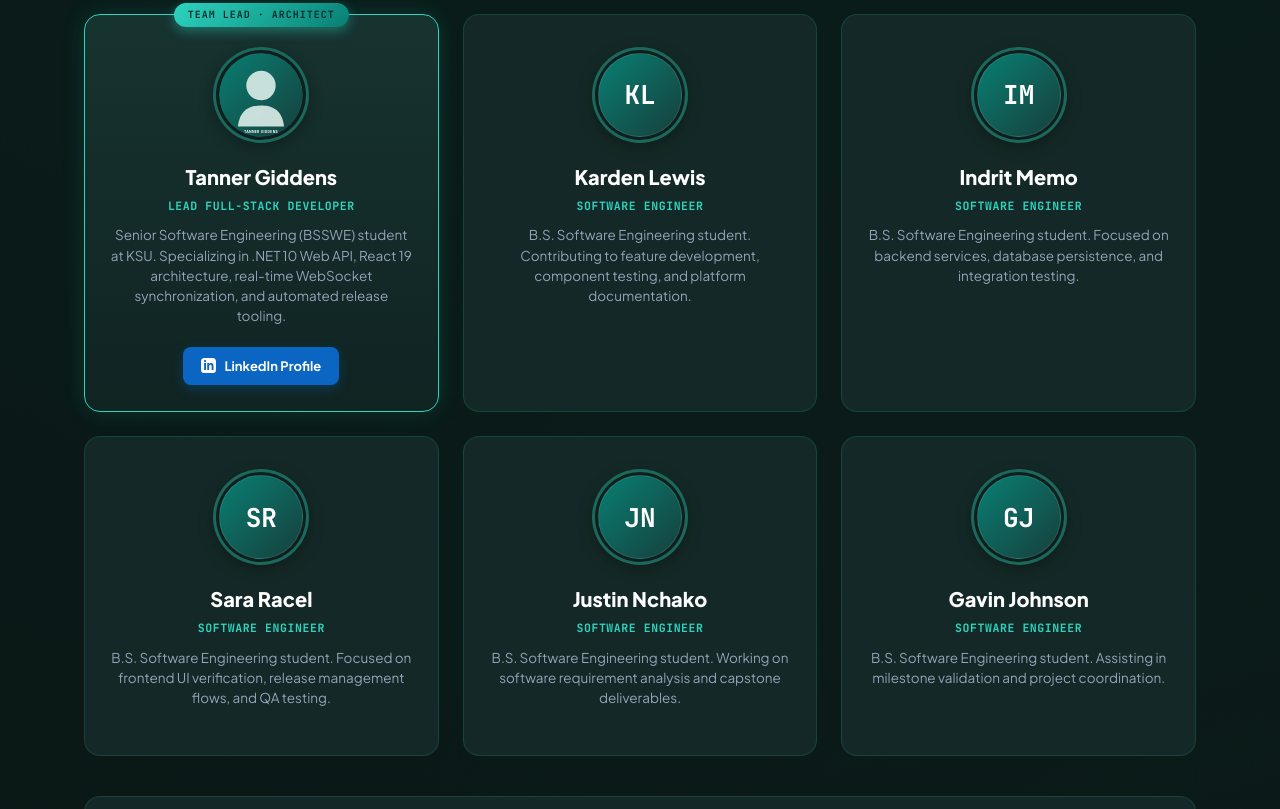
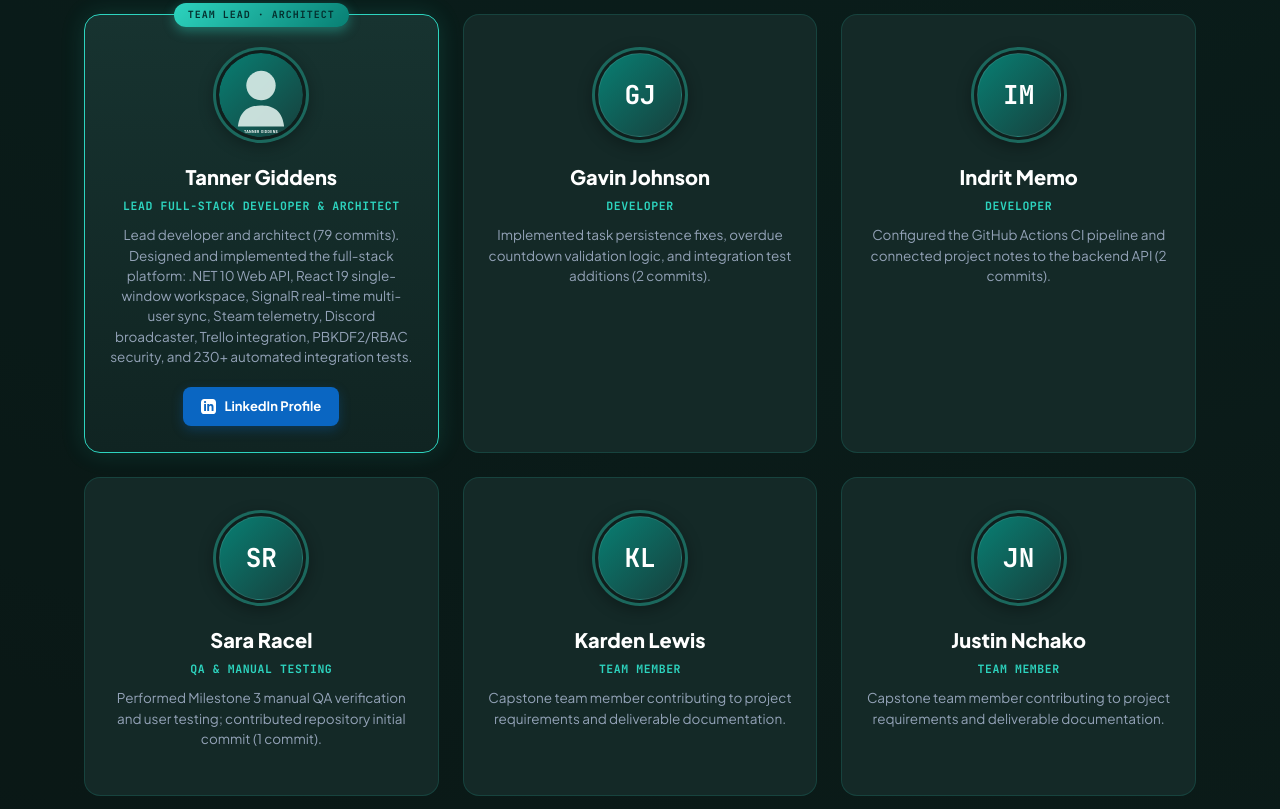
Before and after one commit to tannergiddens/mudhen-cday, a plain HTML site: page index.html in a window 1280 px wide. Shown: the part 1023-1832 px from the top of the page. Drawn offline with Linux system fonts and the light colour scheme.

Commit message:
refactor(team): attribute contributions strictly according to signed git commits and testing

```diff
--- a/index.html
+++ b/index.html
@@ -730,9 +730,9 @@
             <img src="assets/tanner.jpg" onerror="this.onerror=null; this.src='assets/tanner-placeholder.svg';" alt="Tanner Giddens" class="avatar-img">
           </div>
           <h3 class="member-name">Tanner Giddens</h3>
-          <div class="member-role">Lead Full-Stack Developer</div>
+          <div class="member-role">Lead Full-Stack Developer & Architect</div>
           <p class="member-desc">
-            Senior Software Engineering (BSSWE) student at KSU. Specializing in .NET 10 Web API, React 19 architecture, real-time WebSocket synchronization, and automated release tooling.
+            Lead developer and architect (79 commits). Designed and implemented the full-stack platform: .NET 10 Web API, React 19 single-window workspace, SignalR real-time multi-user sync, Steam telemetry, Discord broadcaster, Trello integration, PBKDF2/RBAC security, and 230+ automated integration tests.
           </p>
           <a href="https://www.linkedin.com/in/tanner-giddens-1ab155346/" target="_blank" rel="noopener noreferrer" class="btn-member-linkedin">
             <svg width="15" height="15" viewBox="0 0 24 24" fill="currentColor">
@@ -742,14 +742,14 @@
           </a>
         </div>
 
-        <!-- Karden Lewis -->
+        <!-- Gavin Johnson -->
         <div class="team-card">
           <div class="avatar-box">
-            <div class="avatar-initials">KL</div>
+            <div class="avatar-initials">GJ</div>
           </div>
-          <h3 class="member-name">Karden Lewis</h3>
-          <div class="member-role">Software Engineer</div>
-          <p class="member-desc">B.S. Software Engineering student. Contributing to feature development, component testing, and platform documentation.</p>
+          <h3 class="member-name">Gavin Johnson</h3>
+          <div class="member-role">Developer</div>
+          <p class="member-desc">Implemented task persistence fixes, overdue countdown validation logic, and integration test additions (2 commits).</p>
         </div>
 
         <!-- Indrit Memo -->
@@ -758,8 +758,8 @@
             <div class="avatar-initials">IM</div>
           </div>
           <h3 class="member-name">Indrit Memo</h3>
-          <div class="member-role">Software Engineer</div>
-          <p class="member-desc">B.S. Software Engineering student. Focused on backend services, database persistence, and integration testing.</p>
+          <div class="member-role">Developer</div>
+          <p class="member-desc">Configured the GitHub Actions CI pipeline and connected project notes to the backend API (2 commits).</p>
         </div>
 
         <!-- Sara Racel -->
@@ -768,8 +768,18 @@
             <div class="avatar-initials">SR</div>
           </div>
           <h3 class="member-name">Sara Racel</h3>
-          <div class="member-role">Software Engineer</div>
-          <p class="member-desc">B.S. Software Engineering student. Focused on frontend UI verification, release management flows, and QA testing.</p>
+          <div class="member-role">QA & Manual Testing</div>
+          <p class="member-desc">Performed Milestone 3 manual QA verification and user testing; contributed repository initial commit (1 commit).</p>
+        </div>
+
+        <!-- Karden Lewis -->
+        <div class="team-card">
+          <div class="avatar-box">
+            <div class="avatar-initials">KL</div>
+          </div>
+          <h3 class="member-name">Karden Lewis</h3>
+          <div class="member-role">Team Member</div>
+          <p class="member-desc">Capstone team member contributing to project requirements and deliverable documentation.</p>
         </div>
 
         <!-- Justin Nchako -->
@@ -778,18 +788,8 @@
             <div class="avatar-initials">JN</div>
           </div>
           <h3 class="member-name">Justin Nchako</h3>
-          <div class="member-role">Software Engineer</div>
-          <p class="member-desc">B.S. Software Engineering student. Working on software requirement analysis and capstone deliverables.</p>
-        </div>
-
-        <!-- Gavin Johnson -->
-        <div class="team-card">
-          <div class="avatar-box">
-            <div class="avatar-initials">GJ</div>
-          </div>
-          <h3 class="member-name">Gavin Johnson</h3>
-          <div class="member-role">Software Engineer</div>
-          <p class="member-desc">B.S. Software Engineering student. Assisting in milestone validation and project coordination.</p>
+          <div class="member-role">Team Member</div>
+          <p class="member-desc">Capstone team member contributing to project requirements and deliverable documentation.</p>
         </div>
       </div>
 
```
